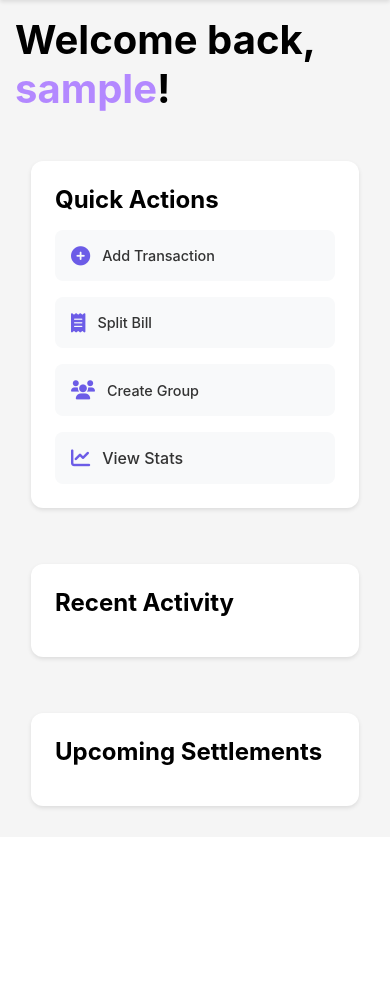
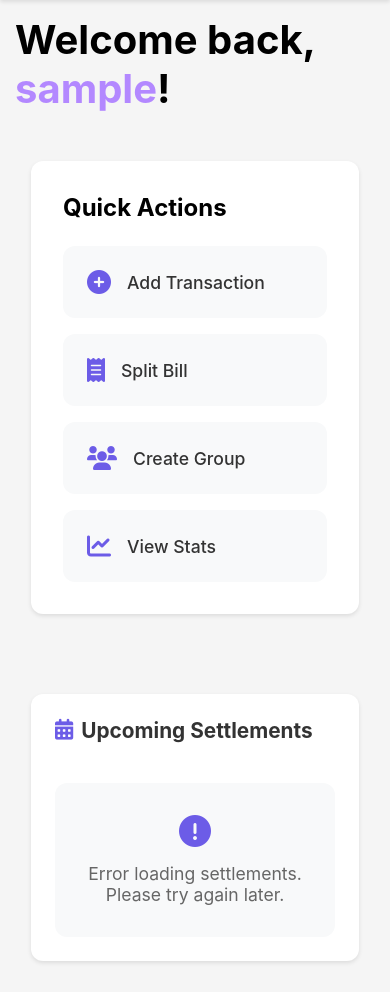
Before and after one commit to varshini-1396/Expense-Tracker-and-Splitter, a Flask app: page / in a window 390 px wide. Shown: the part 99-1091 px from the top of the page. Before the commit the page ends 910 px from the top, so only its background shows below. Run offline with Flask 3, Linux system fonts and the light colour scheme; the visitor is signed in with stand-in values (Sample User, id 1).

Commit message:
Refactor Upcoming Settlements Section and Styles
- Removed the Recent Activity section from index.html to streamline the dashboard.
- Enhanced the Upcoming Settlements section with improved styling and added a no-settlements message for better user feedback.
- Updated styles in styles.css for better layout, responsiveness, and visual appeal, including adjustments to padding, margins, and grid settings.
- Improved JavaScript functionality to handle empty settlement data and error states more effectively.

```diff
--- a/static/styles.css
+++ b/static/styles.css
@@ -2140,31 +2140,32 @@
 .quick-actions {
     background: white;
     border-radius: 12px;
-    padding: 1.5rem;
+    padding: 2rem;
     box-shadow: 0 2px 4px rgba(0, 0, 0, 0.1);
     margin-bottom: 1.5rem;
 }
 
 .action-grid {
     display: grid;
-    grid-template-columns: repeat(auto-fit, minmax(200px, 1fr));
-    gap: 1rem;
-    margin-top: 1rem;
+    grid-template-columns: repeat(auto-fit, minmax(250px, 1fr));
+    gap: 1.5rem;
+    margin-top: 1.5rem;
 }
 
 .action-btn {
     background: #f8f9fa;
     border: none;
-    padding: 1.5rem;
-    border-radius: 8px;
+    padding: 2rem;
+    border-radius: 12px;
     cursor: pointer;
     display: flex;
     flex-direction: column;
     align-items: center;
-    gap: 0.75rem;
+    gap: 1rem;
     transition: all 0.3s ease;
     text-decoration: none;
     color: #333;
+    min-height: 180px;
 }
 
 .action-btn:hover {
@@ -2173,94 +2174,58 @@
 }
 
 .action-btn i {
-    font-size: 1.5rem;
+    font-size: 2.5rem;
     color: #6c5ce7;
 }
 
 .action-btn span {
     font-weight: 500;
-}
-
-/* Recent Activity */
-.recent-activity {
-    background: white;
-    border-radius: 12px;
-    padding: 1.5rem;
-    box-shadow: 0 2px 4px rgba(0, 0, 0, 0.1);
-    margin-bottom: 1.5rem;
-}
-
-.activity-list {
-    display: flex;
-    flex-direction: column;
-    gap: 1rem;
-    margin-top: 1rem;
-}
-
-.activity-item {
-    display: flex;
-    align-items: center;
-    gap: 1rem;
-    padding: 1rem;
-    background: #f8f9fa;
-    border-radius: 8px;
-    transition: all 0.3s ease;
-}
-
-.activity-item:hover {
-    background: #e9ecef;
-}
-
-.activity-icon {
-    width: 40px;
-    height: 40px;
-    background: #6c5ce7;
-    color: white;
-    border-radius: 50%;
-    display: flex;
-    align-items: center;
-    justify-content: center;
     font-size: 1.2rem;
-}
-
-.activity-details {
-    flex: 1;
-}
-
-.activity-title {
-    font-weight: 500;
-    margin-bottom: 0.25rem;
-}
-
-.activity-meta {
-    display: flex;
-    justify-content: space-between;
-    color: #666;
-    font-size: 0.9rem;
 }
 
 /* Upcoming Settlements */
 .upcoming-settlements {
     background: white;
     border-radius: 12px;
+    padding: 2rem;
+    box-shadow: 0 2px 4px rgba(0, 0, 0, 0.1);
+    margin-top: 2rem;
+}
+
+.upcoming-settlements h2 {
+    color: #333;
+    font-size: 1.5rem;
+    margin-bottom: 1.5rem;
+    display: flex;
+    align-items: center;
+    gap: 0.5rem;
+}
+
+.upcoming-settlements h2 i {
+    color: #6c5ce7;
+}
+
+.settlements-list {
+    display: flex;
+    flex-direction: column;
+    gap: 1.25rem;
+    margin-top: 1.5rem;
+}
+
+.settlement-item {
+    display: flex;
+    justify-content: space-between;
+    align-items: center;
     padding: 1.5rem;
-    box-shadow: 0 2px 4px rgba(0, 0, 0, 0.1);
-}
-
-.settlements-list {
-    display: flex;
-    flex-direction: column;
-    gap: 1rem;
-    margin-top: 1rem;
-}
-
-.settlement-item {
-    display: flex;
-    justify-content: space-between;
-    align-items: center;
-    padding: 1rem;
     background: #f8f9fa;
-    border-radius: 8px;
+    border-radius: 12px;
+    border-left: 4px solid #6c5ce7;
+    transition: all 0.3s ease;
+}
+
+.settlement-item:hover {
+    background: #f1f3f5;
+    transform: translateY(-2px);
 }
 
 .settlement-details {
@@ -2268,29 +2233,98 @@
 }
 
 .settlement-title {
-    font-weight: 500;
-    margin-bottom: 0.25rem;
+    font-weight: 600;
+    margin-bottom: 0.5rem;
+    font-size: 1.2rem;
+    color: #333;
 }
 
 .settlement-meta {
     display: flex;
     justify-content: space-between;
     color: #666;
-    font-size: 0.9rem;
+    font-size: 1rem;
+}
+
+.settlement-date {
+    color: #6c5ce7;
+    font-weight: 500;
+}
+
+.settlement-amount {
+    font-weight: 600;
+    color: #333;
 }
 
 .settle-btn {
     background: #6c5ce7;
     color: white;
     border: none;
-    padding: 0.5rem 1rem;
-    border-radius: 4px;
+    padding: 0.75rem 1.5rem;
+    border-radius: 8px;
     cursor: pointer;
-    transition: background-color 0.3s ease;
+    transition: all 0.3s ease;
+    font-size: 1rem;
+    font-weight: 500;
+    margin-left: 1.5rem;
+    white-space: nowrap;
 }
 
 .settle-btn:hover {
     background: #5b4bc4;
+    transform: translateY(-1px);
+}
+
+/* Mobile Responsive Styles */
+@media (max-width: 768px) {
+    .upcoming-settlements {
+        padding: 1.5rem;
+        margin-top: 1.5rem;
+    }
+
+    .upcoming-settlements h2 {
+        font-size: 1.3rem;
+    }
+
+    .settlement-item {
+        flex-direction: column;
+        text-align: center;
+        gap: 1rem;
+        padding: 1.25rem;
+    }
+
+    .settlement-title {
+        font-size: 1.1rem;
+    }
+
+    .settlement-meta {
+        flex-direction: column;
+        gap: 0.5rem;
+    }
+
+    .settle-btn {
+        width: 100%;
+        margin-left: 0;
+        padding: 1rem;
+    }
+}
+
+/* No Settlements Message */
+.no-settlements {
+    text-align: center;
+    padding: 2rem;
+    color: #666;
+    font-size: 1.1rem;
+    background: #f8f9fa;
+    border-radius: 12px;
+    margin-top: 1rem;
+}
+
+.no-settlements i {
+    font-size: 2rem;
+    color: #6c5ce7;
+    margin-bottom: 1rem;
+    display: block;
 }
 
 /* Radio Group */
@@ -2310,27 +2344,45 @@
 /* Mobile Responsive Styles */
 @media (max-width: 768px) {
     .action-grid {
-        grid-template-columns: 1fr 1fr;
+        grid-template-columns: 1fr;
+        gap: 1rem;
     }
 
     .action-btn {
-        padding: 1rem;
-    }
-
-    .activity-item,
+        padding: 1.5rem;
+        min-height: 150px;
+    }
+
+    .action-btn i {
+        font-size: 2rem;
+    }
+
+    .action-btn span {
+        font-size: 1.1rem;
+    }
+
     .settlement-item {
         flex-direction: column;
         text-align: center;
-        gap: 0.5rem;
-    }
-
-    .activity-icon {
-        margin-bottom: 0.5rem;
+        gap: 1rem;
     }
 
     .settle-btn {
         width: 100%;
-        margin-top: 0.5rem;
+        padding: 1rem;
+    }
+}
+
+@media (max-width: 480px) {
+    .action-btn {
+        flex-direction: row;
+        justify-content: flex-start;
+        padding: 1.5rem;
+        min-height: auto;
+    }
+
+    .action-btn i {
+        font-size: 1.5rem;
     }
 
     .radio-group {
@@ -2338,19 +2390,3 @@
         gap: 0.5rem;
     }
 }
-
-@media (max-width: 480px) {
-    .action-grid {
-        grid-template-columns: 1fr;
-    }
-
-    .action-btn {
-        flex-direction: row;
-        justify-content: flex-start;
-        padding: 1rem;
-    }
-
-    .action-btn i {
-        font-size: 1.2rem;
-    }
-}
--- a/templates/index.html
+++ b/templates/index.html
@@ -48,17 +48,9 @@
                 </div>
             </div>
 
-            <!-- Recent Activity -->
-            <div class="recent-activity">
-                <h2>Recent Activity</h2>
-                <div class="activity-list">
-                    <!-- Activity items will be added dynamically -->
-                </div>
-            </div>
-
             <!-- Upcoming Settlements -->
             <div class="upcoming-settlements">
-                <h2>Upcoming Settlements</h2>
+                <h2><i class="fas fa-calendar-alt"></i> Upcoming Settlements</h2>
                 <div class="settlements-list">
                     <!-- Settlement items will be added dynamically -->
                 </div>
@@ -113,39 +105,24 @@
     </div>
 
     <script>
-        // Load recent activity and settlements
+        // Load settlements
         document.addEventListener('DOMContentLoaded', function() {
-            loadRecentActivity();
             loadUpcomingSettlements();
         });
-
-        function loadRecentActivity() {
-            fetch('/api/recent-activity')
-                .then(response => response.json())
-                .then(data => {
-                    const activityList = document.querySelector('.activity-list');
-                    activityList.innerHTML = data.map(activity => `
-                        <div class="activity-item">
-                            <div class="activity-icon">
-                                <i class="fas ${getActivityIcon(activity.type)}"></i>
-                            </div>
-                            <div class="activity-details">
-                                <div class="activity-title">${activity.title}</div>
-                                <div class="activity-meta">
-                                    <span class="activity-date">${new Date(activity.date).toLocaleDateString()}</span>
-                                    <span class="activity-amount ${activity.type}">${activity.amount}</span>
-                                </div>
-                            </div>
-                        </div>
-                    `).join('');
-                });
-        }
 
         function loadUpcomingSettlements() {
             fetch('/api/upcoming-settlements')
                 .then(response => response.json())
                 .then(data => {
                     const settlementsList = document.querySelector('.settlements-list');
+                    if (data.length === 0) {
+                        settlementsList.innerHTML = `
+                            <div class="no-settlements">
+                                <i class="fas fa-check-circle"></i>
+                                <p>No upcoming settlements</p>
+                            </div>
+                        `;
+                    } else {
                         settlementsList.innerHTML = data.map(settlement => `
                             <div class="settlement-item">
                                 <div class="settlement-details">
@@ -156,21 +133,22 @@
                                     </div>
                                 </div>
                                 <button class="settle-btn" onclick="settlePayment(${settlement.id})">
-                                Settle Now
+                                    <i class="fas fa-check"></i> Settle Now
                                 </button>
                             </div>
                         `).join('');
+                    }
+                })
+                .catch(error => {
+                    console.error('Error loading settlements:', error);
+                    const settlementsList = document.querySelector('.settlements-list');
+                    settlementsList.innerHTML = `
+                        <div class="no-settlements">
+                            <i class="fas fa-exclamation-circle"></i>
+                            <p>Error loading settlements. Please try again later.</p>
+                        </div>
+                    `;
                 });
-        }
-
-        function getActivityIcon(type) {
-            const icons = {
-                'transaction': 'fa-exchange-alt',
-                'group': 'fa-users',
-                'settlement': 'fa-handshake',
-                'reminder': 'fa-bell'
-            };
-            return icons[type] || 'fa-circle';
         }
 
         // Modal functions
@@ -201,7 +179,6 @@
             .then(response => response.json())
             .then(data => {
                 closeModal('addTransactionModal');
-                loadRecentActivity();
                 document.getElementById('transactionForm').reset();
             })
             .catch(error => console.error('Error:', error));
```
Lines whose indentation alone changed are shown as unchanged.
